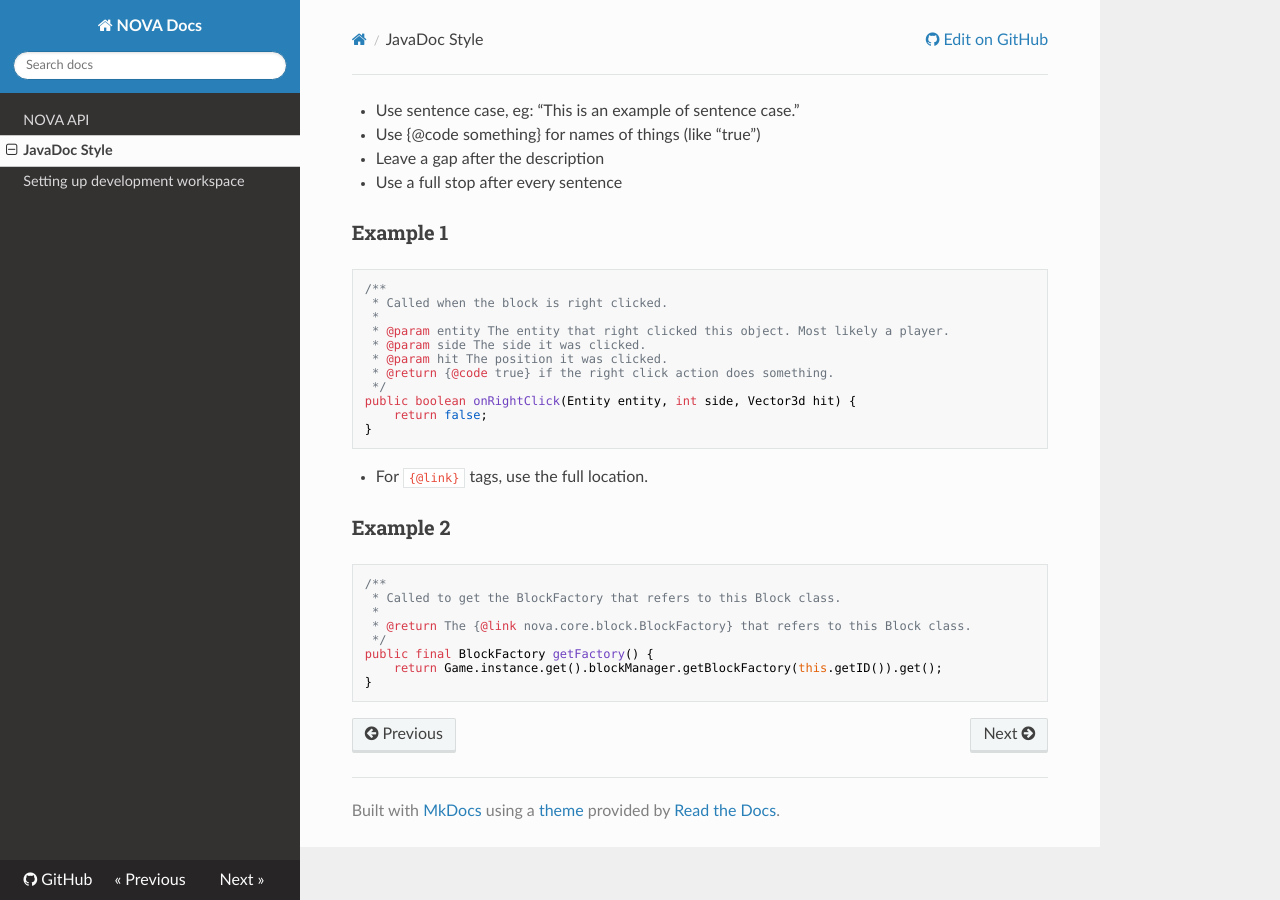
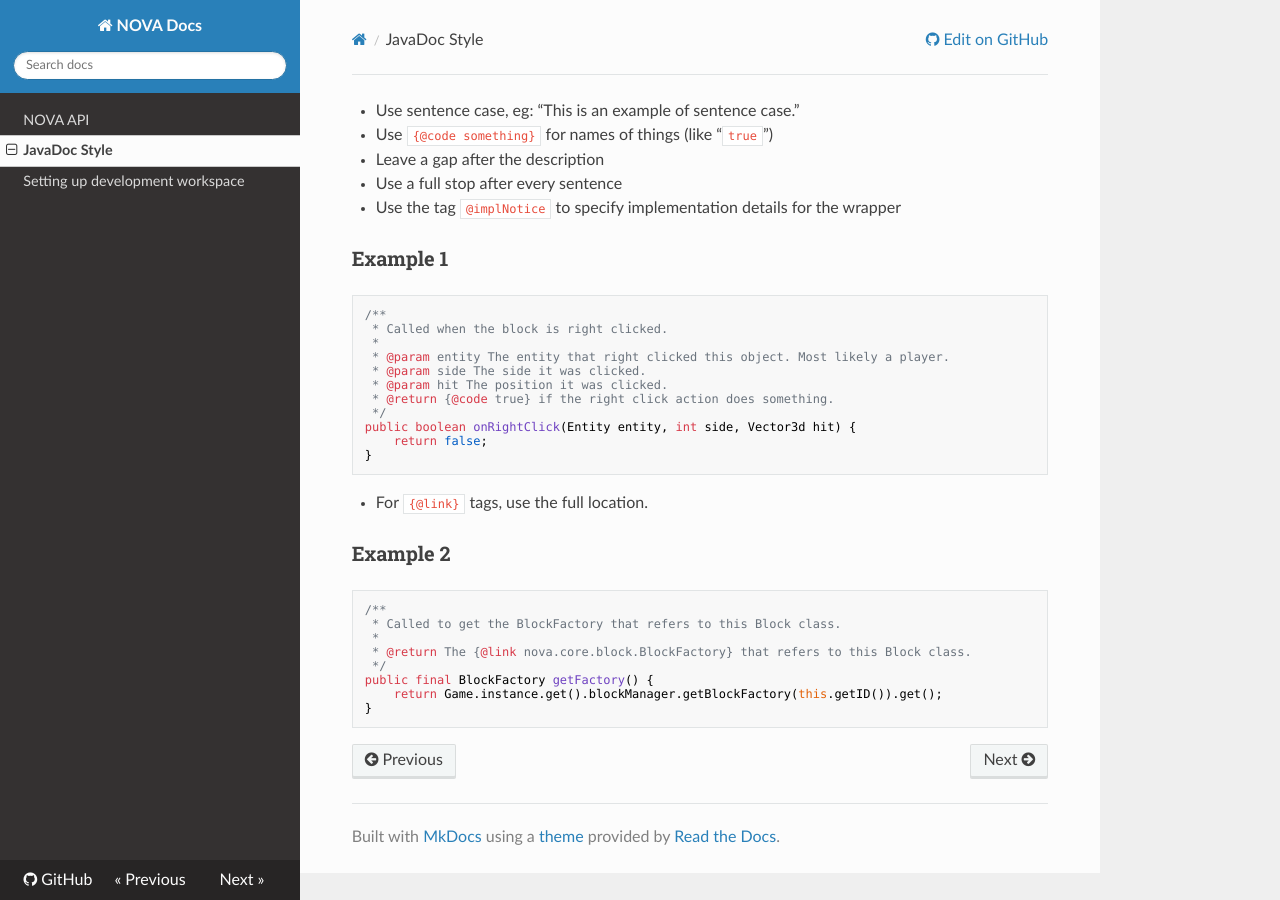
Before and after one commit to NOVA-Team/docs, an MkDocs documentation site: the page built from docs/JavaDoc Style.md, in a window 1280 px wide. Built offline with MkDocs 1.6.1, drawn with Linux system fonts in a browser that asks for light colours; nearby versions of some CDN libraries.

Commit message:
Add @implNotice

````diff
--- a/docs/JavaDoc Style.md
+++ b/docs/JavaDoc Style.md
@@ -1,7 +1,8 @@
 * Use sentence case, eg: "This is an example of sentence case."
-* Use {@code something} for names of things (like "true")
+* Use `{@code something}` for names of things (like "`true`")
 * Leave a gap after the description
 * Use a full stop after every sentence
+* Use the tag `@implNotice` to specify implementation details for the wrapper
 
 ### Example 1
 ```java
````
